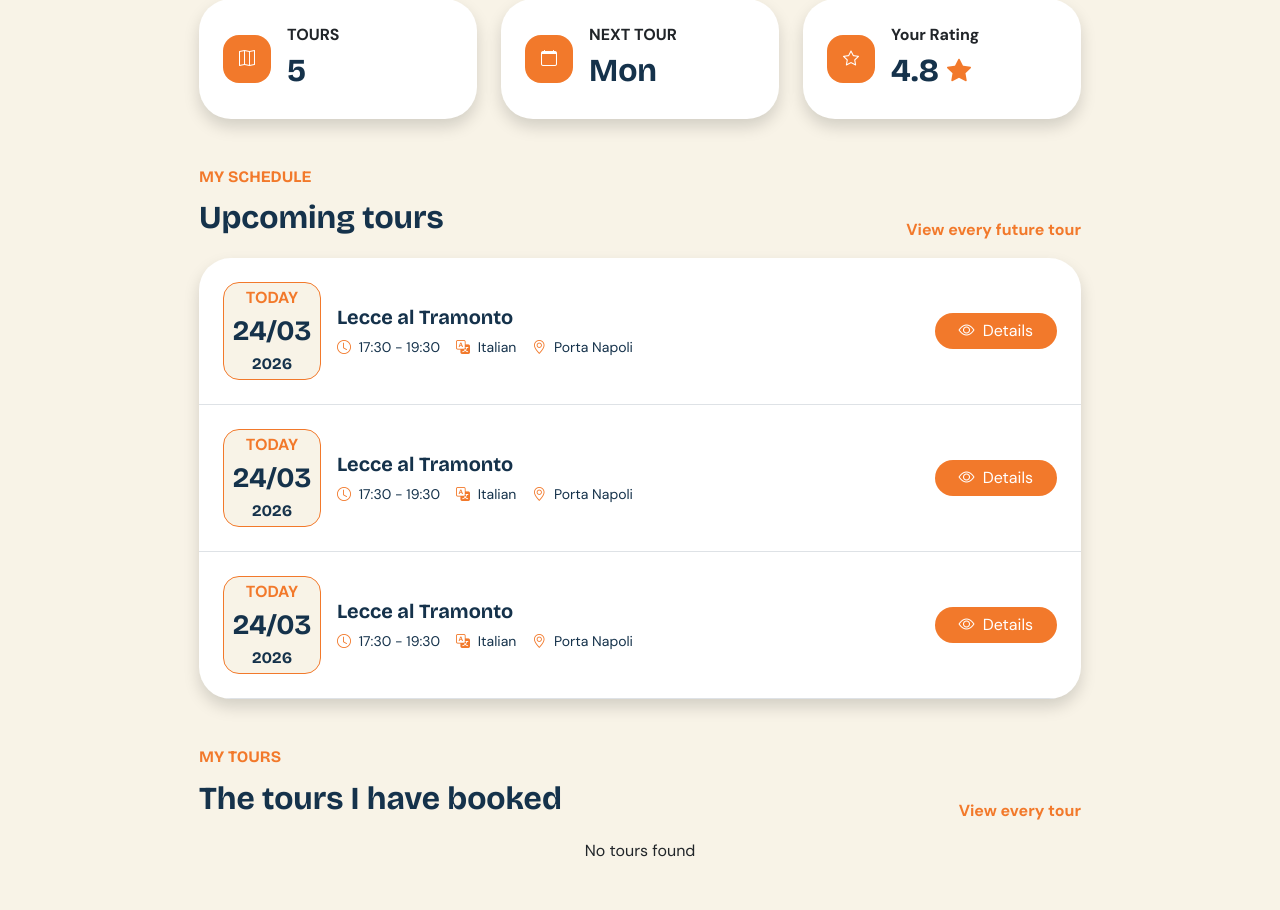
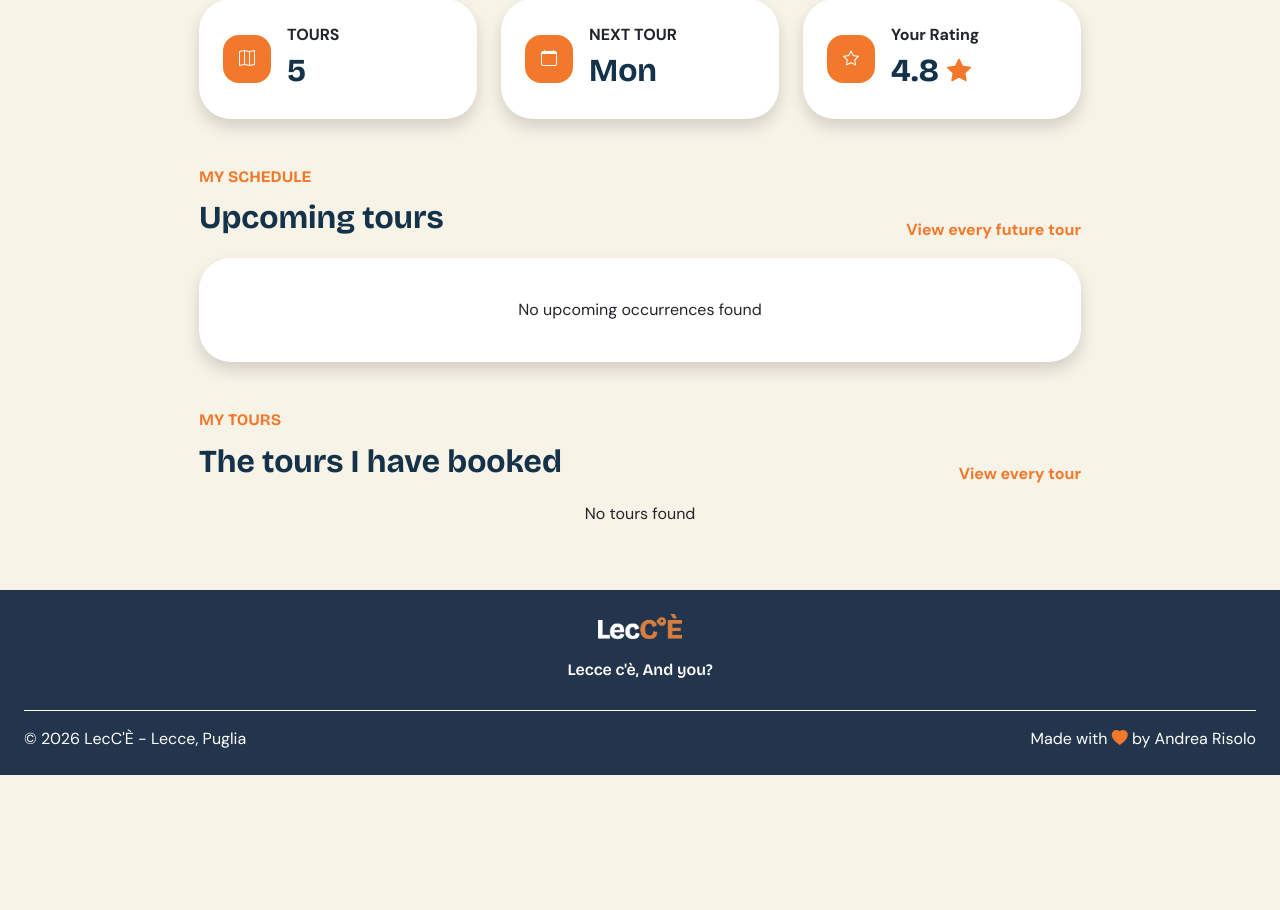
Before and after one commit to NotNandRea/lec-ce, a Flask app: page /me in a window 1280 px wide. Shown: the part 492-1402 px from the top of the page. After the commit the page ends 1267 px from the top, so only its background shows below. Run offline with Flask 3, Linux system fonts and the light colour scheme; the visitor is signed in with stand-in values (Sample User, id 1); data comes from the database, SQL or seed files in the repository; both versions use the stored data as it was after the commit.

Commit message:
Feat: align occurrencies/reservations with databse in profile.html

```diff
--- a/app.py
+++ b/app.py
@@ -233,9 +233,23 @@ def login():
 @app.route("/me")
 def my_profile():
 
-    current_user.languages = languages_dao.get_languages_by_user_id(current_user.id)
+    today = date.today()
 
+    #TODO: implement bookings
     if current_user.role == "guide":
+        current_user.languages = languages_dao.get_languages_by_user_id(current_user.id)
+
+        #get occurrences of the tours that the guide has created
+        occurrences = occurrencies_dao.get_not_empty_occurrences_by_guide_id(current_user.id, limit=3, after_date=today)
+        for occurrence in occurrences:
+            occurrence.tour = tours_dao.get_tour_by_id(occurrence.tour_id)
+            occurrence.tour.language = languages_dao.get_language_by_id(occurrence.tour.language_id)["name"]
+            occurrence.tour.theme = themes_dao.get_theme_by_id(occurrence.tour.theme_id)
+            occurrence.tour.stops = stops_dao.get_first_stop_by_tour(occurrence.tour)
+
+        upcoming = occurrences
+
+        # get the tours that the guide has created, indipendently from the occurrences
         tours = tours_dao.get_tours_by_guide_id(current_user.id,6)
         for tour in tours:
             tour.photos=photos_dao.get_first_photo(tour)
@@ -243,11 +257,48 @@ def my_profile():
             tour.theme=themes_dao.get_theme_by_id(tour.theme_id)
             tour.stops=stops_dao.get_first_stop_by_tour(tour)
             tour.guide = users_dao.get_user_by_id(tour.guide_id)
-    #TODO: implement bookings
+
+
     else:
+        #get occurrences of the tours that the user has booked (the main focus is the occurrence, then we add the tour info)
+        reservations = reservations_dao.get_reservations_by_participant_id(current_user.id, limit=3, after_date=today)
+        occurrencies = []
+        for reservation in reservations:
+            occurrence = occurrencies_dao.get_occurrence_by_id(reservation.occurrence_id)
+            occurrence.tour = tours_dao.get_tour_by_id(occurrence.tour_id)
+            occurrence.tour.language = languages_dao.get_language_by_id(occurrence.tour.language_id)["name"]
+            occurrence.tour.theme = themes_dao.get_theme_by_id(occurrence.tour.theme_id)
+            occurrence.tour.stops = stops_dao.get_first_stop_by_tour(occurrence.tour)
+            occurrencies.append(occurrence)
+
+        upcoming = occurrencies
+
+        #get tours that the user has booked (the main focus is the tour, we need to pass through the occurrences to get the actual tours that the user has booked)
+        temp_tours = []
+        for reservation in reservations:
+            occurrence = occurrencies_dao.get_occurrence_by_id(reservation.occurrence_id)
+
+            tour = tours_dao.get_tour_by_id(occurrence.tour_id)
+            tour.photos=photos_dao.get_first_photo(tour)
+            tour.language=languages_dao.get_language_by_id(tour.language_id)["name"]
+            tour.theme=themes_dao.get_theme_by_id(tour.theme_id)
+            tour.stops=stops_dao.get_first_stop_by_tour(tour)
+            tour.guide = users_dao.get_user_by_id(tour.guide_id)
+            tour.occurrence_date = occurrence.date
+            temp_tours.append(tour)
+
+
+        #remove tour duplicates
         tours = []
+        for tour in temp_tours:
+            if len(tours) == 0:
+                tours.append(tour)
+            for temp in tours:
+                if tour.id != temp.id:
+                    tours.append(tour)
+                    break
 
-    return render_template("profile.html", tours=tours)
+    return render_template("profile.html", upcoming=upcoming, tours=tours)
 
 # TOUR LISTING
 
--- a/database/daos/reservations.py
+++ b/database/daos/reservations.py
@@ -31,3 +31,32 @@ def get_reservation_by_participant_and_occurrence(conn, cursor, participant, occ
     reservation_obj=Reservation(reservation["id"], reservation["participant_id"], reservation["occurrence_id"], reservation["timestamp_booking"], reservation["state"])
 
     return reservation_obj
+
+@connect_db
+def get_reservations_by_participant_id(conn, cursor, participant_id, limit=None, after_date=None, reverse_order=False):
+
+    query="SELECT * FROM reservations, tour_occurrences, tours WHERE reservations.occurrence_id=tour_occurrences.id AND tour_occurrences.tour_id=tours.id AND reservations.participant_id=(?)"
+    parameters=(participant_id,)
+
+
+    if after_date is not None:
+        query += " AND tour_occurrences.date >= ?"
+        parameters += (after_date.strftime("%Y-%m-%d"),)
+
+    if reverse_order:
+        query += " ORDER BY tour_occurrences.date DESC"
+    else:
+        query += " ORDER BY tour_occurrences.date ASC"
+
+    if limit is not None:
+        query += " LIMIT ?"
+        parameters += (limit,)
+
+    cursor.execute(query, parameters)
+    reservations=cursor.fetchall()
+
+    reservation_list=[]
+    for reservation in reservations:
+        reservation_list.append(Reservation(reservation["id"], reservation["participant_id"], reservation["occurrence_id"], reservation["timestamp_booking"], reservation["state"]))
+
+    return reservation_list
--- a/templates/booking_card.html
+++ b/templates/booking_card.html
@@ -4,30 +4,35 @@
     <div class="d-flex align-items-center gap-3">
 
         <div class="rounded-4 lecce-profile-date p-5">
-            <span class="lecce-primary-color fw-bold mb-0 fs-6">TODAY</span>
-            <span class="lecce-text-impact lecce-secondary-color fw-bold fs-3 mb-0">24/03</span>
-            <span class="lecce-text-impact lecce-secondary-color fw-bold fs-6 mb-0">2026</span>
+            <span class="lecce-primary-color fw-bold mb-0 fs-6">{{ occurrence.date.strftime('%A') }}</span>
+            <span class="lecce-text-impact lecce-secondary-color fw-bold fs-3 mb-0">{{ occurrence.date.strftime('%d/%m')
+                }}</span>
+            <span class="lecce-text-impact lecce-secondary-color fw-bold fs-6 mb-0">{{ occurrence.date.strftime('%Y')
+                }}</span>
         </div>
 
         <div>
-            <h3 class="h5 lecce-text-impact lecce-secondary-color fw-bold mb-2">
-                Lecce al Tramonto
-            </h3>
+            <div class="d-flex align-items-center gap-2 mb-2">
+                <h3 class="h5 lecce-text-impact lecce-secondary-color fw-bold m-0">
+                    {{ occurrence.tour.title }}
+                </h3>
+                <div class="badge rounded-4 lecce-{{ occurrence.tour.theme.name.lower() }}-background lecce-{{ occurrence.tour.theme.name.lower() }}-text">{{ occurrence.tour.theme.name }}</div>
+            </div>
 
             <div class="d-flex flex-wrap gap-3 small lecce-secondary-color">
                 <span>
                     <i class="bi bi-clock lecce-primary-color me-1"></i>
-                    17:30 - 19:30
+                    {{ occurrence.start_time }} - {{ occurrence.tour.duration }}m
                 </span>
 
                 <span>
                     <i class="bi bi-translate lecce-primary-color me-1"></i>
-                    Italian
+                    {{ occurrence.tour.language }}
                 </span>
 
                 <span>
                     <i class="bi bi-geo-alt lecce-primary-color me-1"></i>
-                    Porta Napoli
+                    {{ occurrence.tour.stops }}
                 </span>
             </div>
         </div>
--- a/templates/profile.html
+++ b/templates/profile.html
@@ -176,10 +176,15 @@
 
             <div class="bg-white rounded-5 shadow overflow-hidden">
 
-                {% for i in range(3) %}
+                {% if upcoming|length > 0 %}
+                {% for occurrence in upcoming %}
                 {% include "booking_card.html" %}
                 {% endfor %}
-
+                {% else %}
+                <div class="d-flex justify-content-center p-4 mt-3">
+                    <p>No upcoming occurrences found</p>
+                </div>
+                {% endif %}
 
             </div>
 
@@ -196,9 +201,9 @@
 
                     <p class="lecce-text-impact lecce-secondary-color fw-bold mb-0 fs-2">
                         {% if current_user.role == 'guide' %}
-                            The tours I organize
+                        The tours I organize
                         {% else %}
-                            The tours I have booked
+                        The tours I have booked
                         {% endif %}
                     </p>
                 </div>
```
Also changed, not shown: database/daos/occurrencies.py (+43 -0 lines), database/database.db.
